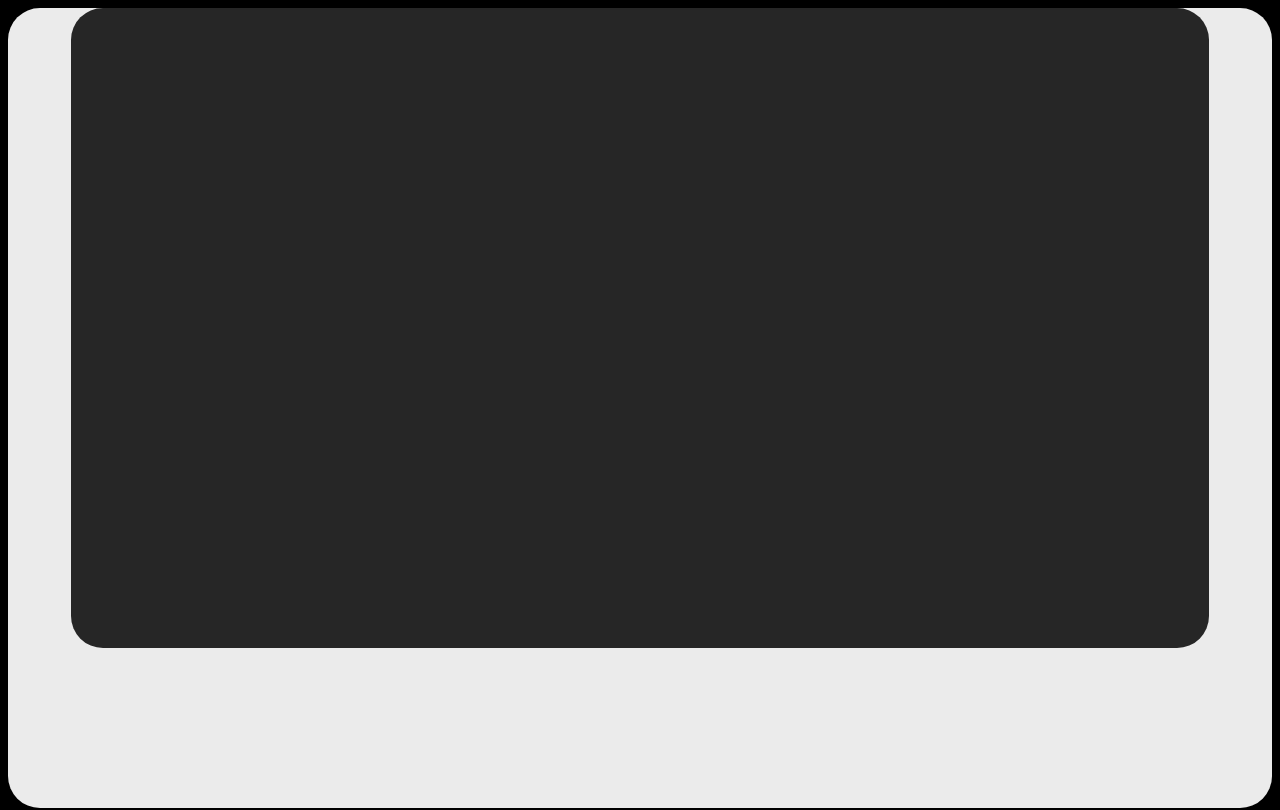
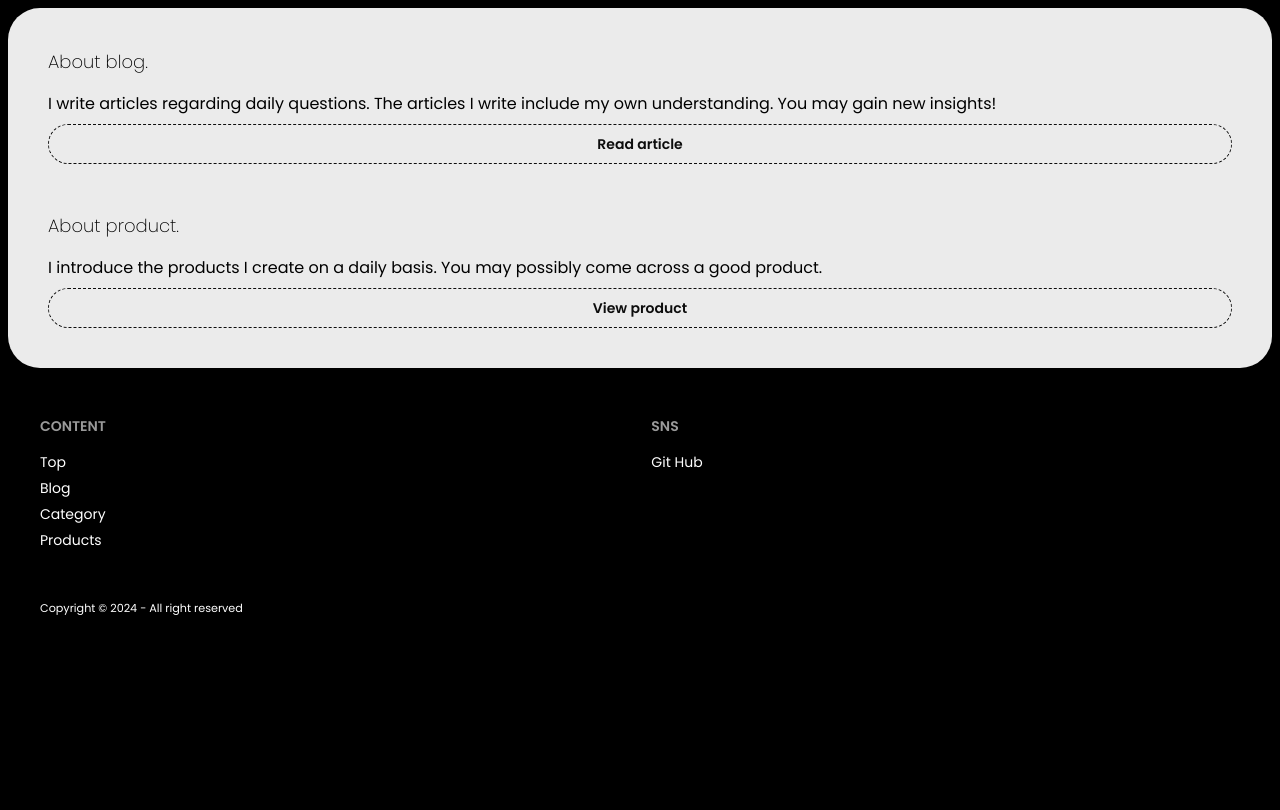
Before and after one commit to KentaIkeda/portfolio, a Next.js app: page / in a window 1280 px wide. Shown: the top 810 px of the page. Built offline with nearby package versions, Linux system fonts and the light colour scheme.

Commit message:
create top page

```diff
--- a/app/page.tsx
+++ b/app/page.tsx
@@ -1,9 +1,37 @@
-// import Card from "./_components/root/Card";
+import Link from "next/link";
 
 export default async function Home() {
   return (
-    <div className="h-dvh w-full">
-      <div className="rounded-selector bg-accent aspect-video w-[90%] mx-auto"></div>
+    <div className="p-10">
+      <div className="space-y-12">
+        <section>
+          <div>
+            <h1 className="text-lg font-extralight">About blog.</h1>
+            <p className="mt-4 mb-2">
+              I write articles regarding daily questions. The articles I write include my own understanding. You may
+              gain new insights!
+            </p>
+            <button className="btn btn-block btn-dash btn-circle btn-primary">
+              <Link prefetch href="/blog" className="w-full">
+                Read article
+              </Link>
+            </button>
+          </div>
+        </section>
+        <section>
+          <div>
+            <h1 className="text-lg font-extralight">About product.</h1>
+            <p className="mt-4 mb-2">
+              I introduce the products I create on a daily basis. You may possibly come across a good product.
+            </p>
+            <button className="btn btn-block btn-dash btn-circle btn-primary">
+              <Link prefetch href="/products" className="w-full">
+                View product
+              </Link>
+            </button>
+          </div>
+        </section>
+      </div>
     </div>
   );
 }
```
